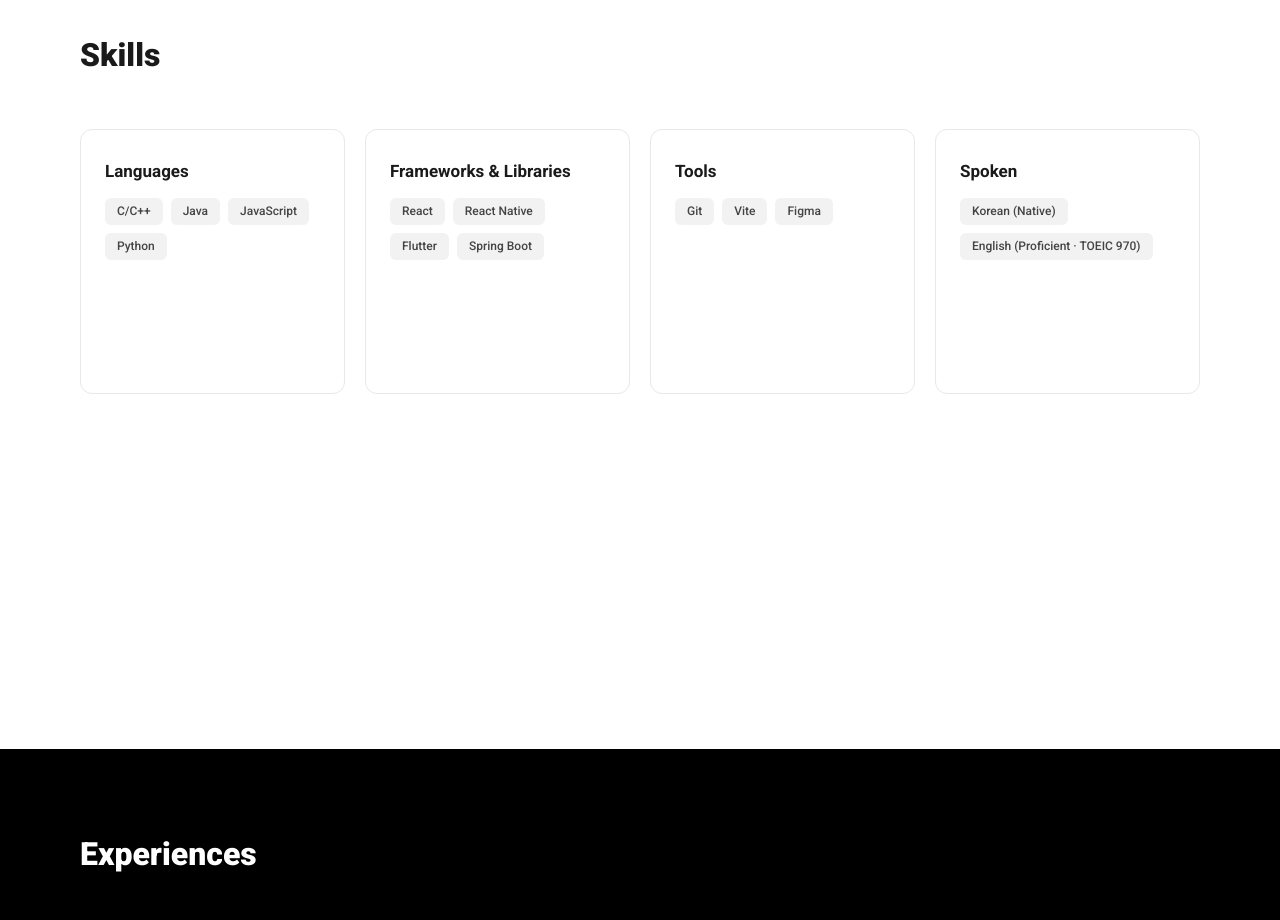
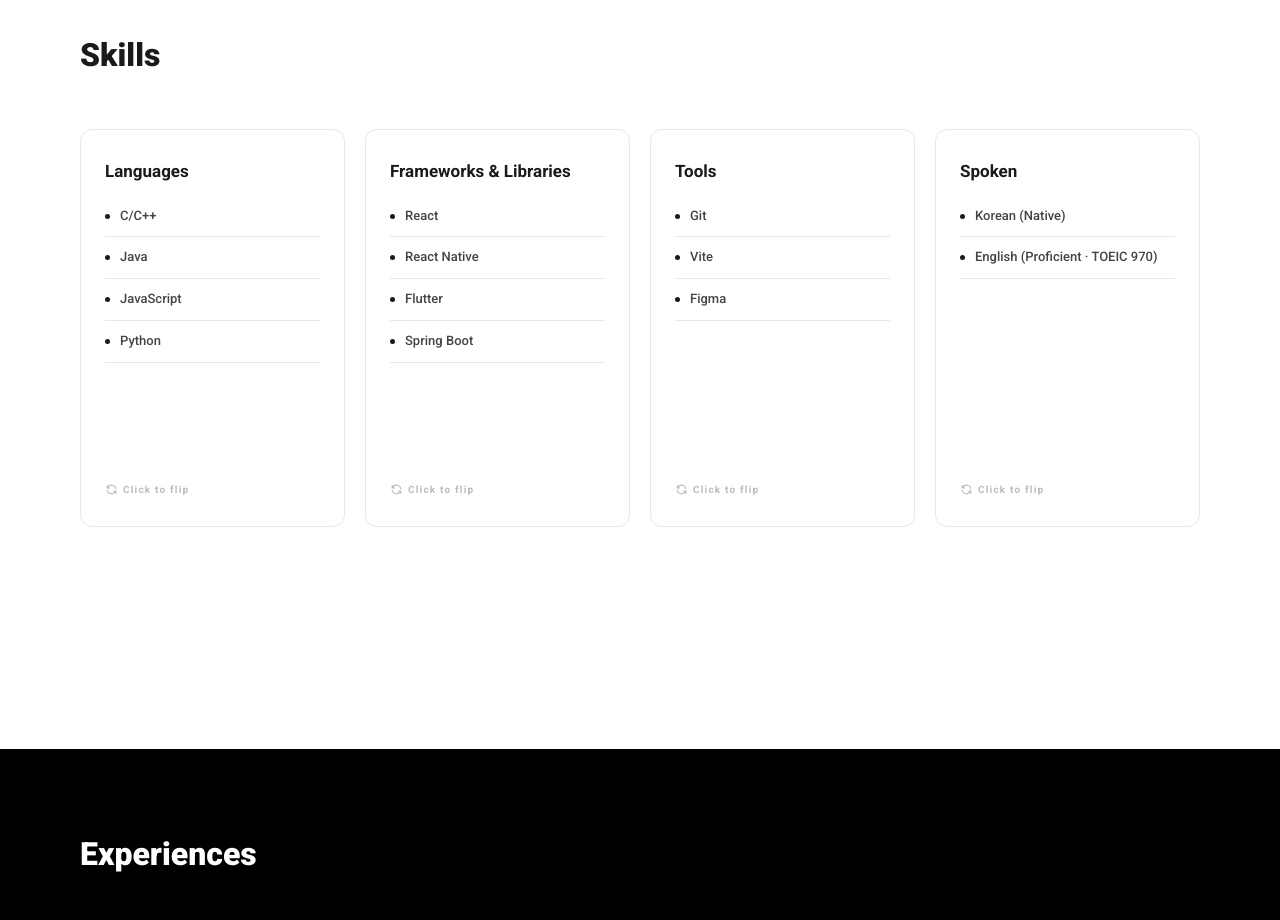
Before and after one commit to jeondowon/PortfolioWeb, a React (Vite) app: page / in a window 1280 px wide. Shown: the part 2740-3660 px from the top of the page. Built offline with nearby package versions, Linux system fonts and the light colour scheme.

Commit message:
Add flip card design to Skills section

```diff
--- a/src/components/sections/Skills.css
+++ b/src/components/sections/Skills.css
@@ -27,34 +27,113 @@
   gap: 20px;
 }
 
+/* flip card */
 .skill-card {
+  aspect-ratio: 2 / 3;
+  perspective: 1000px;
+  cursor: pointer;
+}
+
+.skill-card-inner {
+  position: relative;
+  width: 100%;
+  height: 100%;
+  transform-style: preserve-3d;
+  transition: transform 0.55s cubic-bezier(0.4, 0, 0.2, 1);
+}
+
+.skill-card--flipped .skill-card-inner {
+  transform: rotateY(180deg);
+}
+
+.skill-card-front,
+.skill-card-back {
+  position: absolute;
+  inset: 0;
+  backface-visibility: hidden;
+  -webkit-backface-visibility: hidden;
   border: 1px solid #e8e8e8;
   border-radius: 12px;
   padding: 28px 24px;
-  aspect-ratio: 1 / 1;
+  display: flex;
+  flex-direction: column;
 }
 
-.skill-name {
+.skill-card-back {
+  transform: rotateY(180deg);
+}
+
+.skill-card-title {
   font-size: 17px;
   font-weight: 700;
   color: #1a1a1a;
-  margin-bottom: 12px;
+  margin-bottom: 20px;
 }
 
+/* front */
 .skill-list {
   list-style: none;
   padding: 0;
   margin: 0;
   display: flex;
-  flex-wrap: wrap;
-  gap: 8px;
+  flex-direction: column;
+  gap: 10px;
+  flex: 1;
 }
 
 .skill-list li {
-  font-size: 12px;
+  font-size: 13px;
   font-weight: 500;
   color: #444;
-  background: #f2f2f2;
-  border-radius: 6px;
-  padding: 4px 12px;
+  display: flex;
+  align-items: center;
+  gap: 10px;
+  padding-bottom: 10px;
+  border-bottom: 1px solid #e8e8e8;
 }
+
+.skill-list li::before {
+  content: '';
+  width: 5px;
+  height: 5px;
+  border-radius: 50%;
+  background: #1a1a1a;
+  flex-shrink: 0;
+}
+
+/* back */
+.skill-card-desc {
+  font-size: 13px;
+  color: #555;
+  line-height: 1.7;
+  flex: 1;
+}
+
+/* hint */
+.skill-card-hint {
+  display: flex;
+  align-items: center;
+  gap: 5px;
+  font-size: 10px;
+  font-weight: 600;
+  letter-spacing: 1.2px;
+  color: #bbb;
+  margin-top: auto;
+  padding-top: 16px;
+}
+
+@media (max-width: 900px) {
+  .skills-grid {
+    grid-template-columns: repeat(2, 1fr);
+  }
+}
+
+@media (max-width: 480px) {
+  .skills-grid {
+    grid-template-columns: 1fr;
+  }
+
+  .skills-inner {
+    padding: 0 24px;
+  }
+}
--- a/src/components/sections/Skills.jsx
+++ b/src/components/sections/Skills.jsx
@@ -1,21 +1,44 @@
-import { forwardRef } from 'react';
-import { SKILLS } from '../../constants';
-import './Skills.css';
+import { forwardRef, useState } from "react";
+import { TbRefresh } from "react-icons/tb";
+import { SKILLS } from "../../constants";
+import "./Skills.css";
 
 const Skills = forwardRef(function Skills(_, ref) {
+  const [flipped, setFlipped] = useState({});
+
+  const toggle = (id) => setFlipped((prev) => ({ ...prev, [id]: !prev[id] }));
+
   return (
     <section className="skills" id="skills" ref={ref}>
       <div className="skills-inner">
         <h2 className="skills-title">Skills</h2>
         <div className="skills-grid">
           {SKILLS.map((skill) => (
-            <div key={skill.id} className="skill-card">
-              <h3 className="skill-name">{skill.title}</h3>
-              <ul className="skill-list">
-                {skill.items.map((item) => (
-                  <li key={item}>{item}</li>
-                ))}
-              </ul>
+            <div
+              key={skill.id}
+              className={`skill-card ${flipped[skill.id] ? "skill-card--flipped" : ""}`}
+              onClick={() => toggle(skill.id)}
+            >
+              <div className="skill-card-inner">
+                <div className="skill-card-front">
+                  <h3 className="skill-card-title">{skill.title}</h3>
+                  <ul className="skill-list">
+                    {skill.items.map((item) => (
+                      <li key={item}>{item}</li>
+                    ))}
+                  </ul>
+                  <span className="skill-card-hint">
+                    <TbRefresh size={13} /> Click to flip
+                  </span>
+                </div>
+                <div className="skill-card-back">
+                  <h3 className="skill-card-title">{skill.title}</h3>
+                  <p className="skill-card-desc">{skill.description}</p>
+                  <span className="skill-card-hint">
+                    <TbRefresh size={13} /> Click to flip
+                  </span>
+                </div>
+              </div>
             </div>
           ))}
         </div>
--- a/src/constants/index.js
+++ b/src/constants/index.js
@@ -116,21 +116,25 @@ export const SKILLS = [
   {
     id: "languages",
     title: "Languages",
+    description: "From low-level C/C++ to scripting in Python — I pick the right language for the problem and dig in until I really understand it.",
     items: ["C/C++", "Java", "JavaScript", "Python"],
   },
   {
     id: "frameworks",
     title: "Frameworks & Libraries",
+    description: "Comfortable across the stack — React on the web, React Native & Flutter on mobile, Spring Boot on the server. I focus on shipping things end-to-end.",
     items: ["React", "React Native", "Flutter", "Spring Boot"],
   },
   {
     id: "tools",
     title: "Tools",
+    description: "Daily drivers for building, designing, and shipping — version control, a fast dev loop, and the design surface in between.",
     items: ["Git", "Vite", "Figma"],
   },
   {
     id: "spoken",
     title: "Spoken",
+    description: "Bilingual in Korean and English. Six years at an international school in Manila made me equally comfortable working, presenting, and writing in both.",
     items: ["Korean (Native)", "English (Proficient · TOEIC 970)"],
   },
 ];
```
